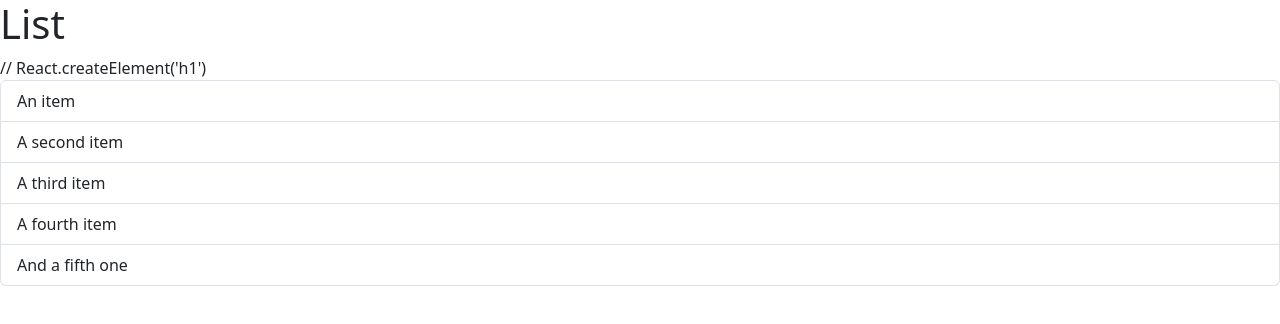
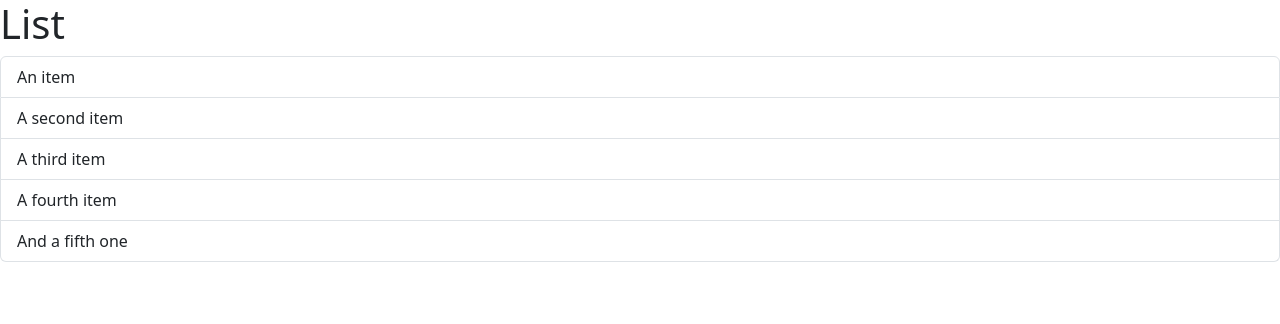
Before and after one commit to tanjirhc/react-app7, a React (Vite) app: page / in a window 1280 px wide. Shown: the top 324 px of the page. Built offline with nearby package versions, Linux system fonts and the light colour scheme.

Commit message:
using Fragment

```diff
--- a/src/components/ListGroup.tsx
+++ b/src/components/ListGroup.tsx
@@ -2,8 +2,8 @@ import { Fragment } from "react";
 
 function ListGroup() {
   return (
-    <div>
-      <h1>List</h1> // React.createElement('h1')
+    <Fragment>
+      <h1>List</h1>
       <ul className="list-group">
           <li className="list-group-item">An item</li>
           <li className="list-group-item">A second item</li>
@@ -11,7 +11,7 @@ function ListGroup() {
           <li className="list-group-item">A fourth item</li>
           <li className="list-group-item">And a fifth one</li>
       </ul>
-    </div>
+    </Fragment>
   );
 }
 
```
